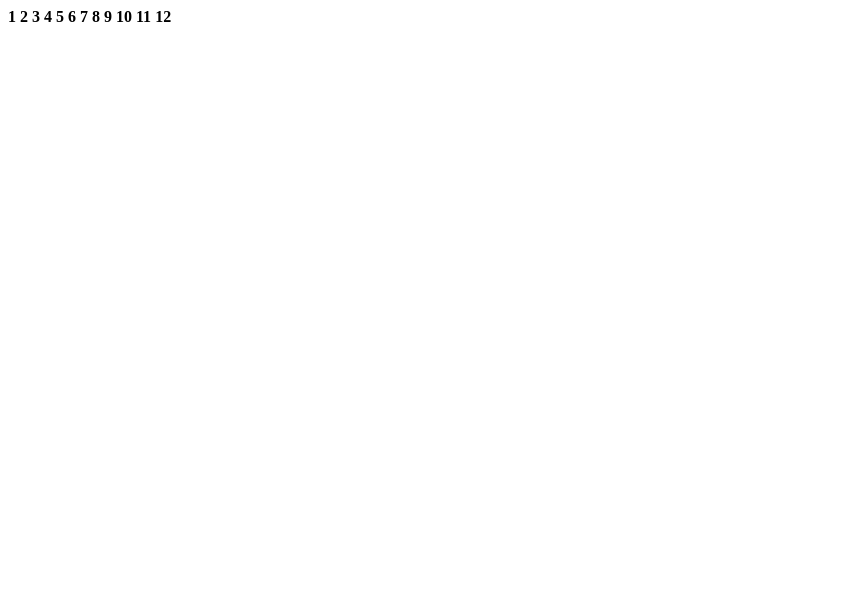
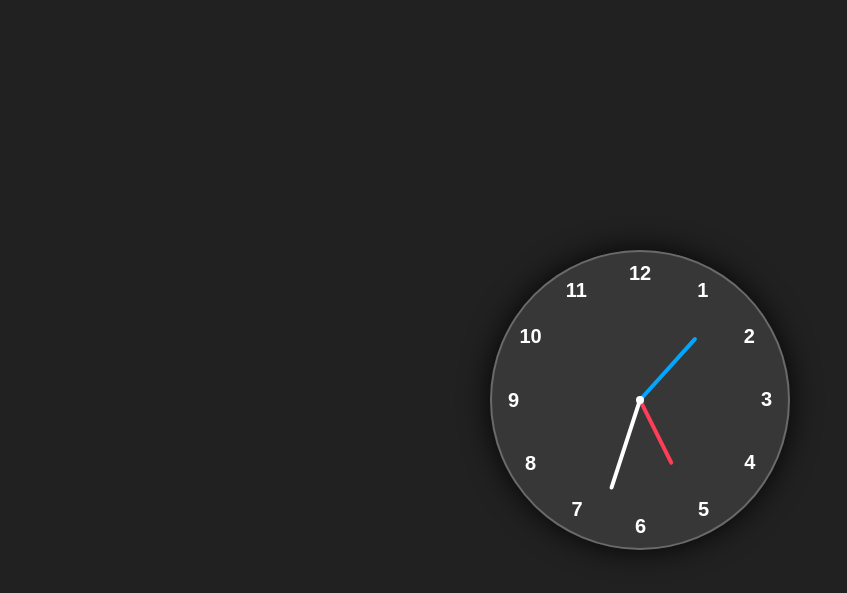
Before and after one commit to akash-khan-311/project-clock, a plain HTML site: page index.html in a window 1280 px wide. Shown: the whole page, without its empty margins (0-847 px from the left). Drawn offline with Linux system fonts and the light colour scheme.

Commit message:
analog clock created

```diff
--- a/index.html
+++ b/index.html
@@ -10,18 +10,21 @@
 <body>
     <div class="container">
         <div class="clock">
-            <span><b>1</b></span>
-            <span><b>2</b></span>
-            <span><b>3</b></span>
-            <span><b>4</b></span>
-            <span><b>5</b></span>
-            <span><b>6</b></span>
-            <span><b>7</b></span>
-            <span><b>8</b></span>
-            <span><b>9</b></span>
-            <span><b>10</b></span>
-            <span><b>11</b></span>
-            <span><b>12</b></span>
+            <div style="--clr:#ff3d58; --h:72px" id="hour" class="hand"><i></i></div>
+            <div style="--clr:#00a6ff; --h:84px" id="min" class="hand"><i></i></div>
+            <div style="--clr:#ffffff; --h:94px" id="sec" class="hand"><i></i></div>
+            <span style="--i:1"><b>1</b></span>
+            <span style="--i:2"><b>2</b></span>
+            <span style="--i:3"><b>3</b></span>
+            <span style="--i:4"><b>4</b></span>
+            <span style="--i:5"><b>5</b></span>
+            <span style="--i:6"><b>6</b></span>
+            <span style="--i:7"><b>7</b></span>
+            <span style="--i:8"><b>8</b></span>
+            <span style="--i:9"><b>9</b></span>
+            <span style="--i:10"><b>10</b></span>
+            <span style="--i:11"><b>11</b></span>
+            <span style="--i:12"><b>12</b></span>
         </div>
     </div>
 
--- a/js/script.js
+++ b/js/script.js
@@ -0,0 +1,25 @@
+const hr = document.getElementById('hour');
+const min = document.getElementById('min');
+const sec = document.getElementById('sec');
+
+
+function displayTime (){
+    const date = new Date();
+    // Getting hour , mins, secs from date
+    const hh = date.getHours();
+    const mm = date.getMinutes();
+    const ss = date.getSeconds();
+
+
+    const hRotation = 30*hh + mm/2;
+    const mRotation = 6*mm ;
+    const sRotation = 6*ss;
+
+    hr.style.transform = `rotate(${hRotation}deg)`;
+    min.style.transform = `rotate(${mRotation}deg)`;
+    sec.style.transform = `rotate(${sRotation}deg)`;
+
+
+}
+
+setInterval(displayTime, 1000);
--- a/style.css
+++ b/style.css
@@ -0,0 +1,75 @@
+* {
+  margin: 0;
+  padding: 0;
+  box-sizing: border-box;
+  font-family: sans-serif;
+  color: white;
+}
+
+body {
+  display: flex;
+  justify-content: center;
+  align-items: center;
+  min-height: 100vh;
+  background: #212121;
+}
+
+.container {
+  position: relative;
+}
+.clock {
+  width: 300px;
+  height: 300px;
+  border-radius: 50%;
+  -webkit-border-radius: 50%;
+  -moz-border-radius: 50%;
+  -ms-border-radius: 50%;
+  -o-border-radius: 50%;
+  background-color: rgba(255, 255, 255, 0.1);
+  border: 2px solid rgba(255, 255, 255, 0.25);
+  box-shadow: 0px 0px 30px rgba(0, 0, 0, 0.9);
+  display: flex;
+  justify-content: center;
+  align-items: center;
+}
+
+.clock span {
+  position: absolute;
+  transform: rotate(calc(30deg * var(--i)));
+  inset: 12px;
+  text-align: center;
+}
+
+.clock span b {
+  transform: rotate(calc(-30deg * var(--i)));
+  display: inline-block;
+  font-size: 20px;
+  -webkit-transform: rotate(calc(-30deg * var(--i)));
+  -moz-transform: rotate(calc(-30deg * var(--i)));
+  -ms-transform: rotate(calc(-30deg * var(--i)));
+  -o-transform: rotate(calc(-30deg * var(--i)));
+}
+.clock::before {
+  content: " ";
+  position: absolute;
+  width: 8px;
+  height: 8px;
+  border-radius: 50%;
+  z-index: 2;
+
+  background-color: white;
+}
+.hand {
+  position: absolute;
+  display: flex;
+  justify-content: center;
+  align-items: flex-end;
+}
+.hand i {
+  position: absolute;
+  background-color: var(--clr);
+  width: 4px;
+  height: var(--h);
+  border-radius: 8px;
+
+}
```
